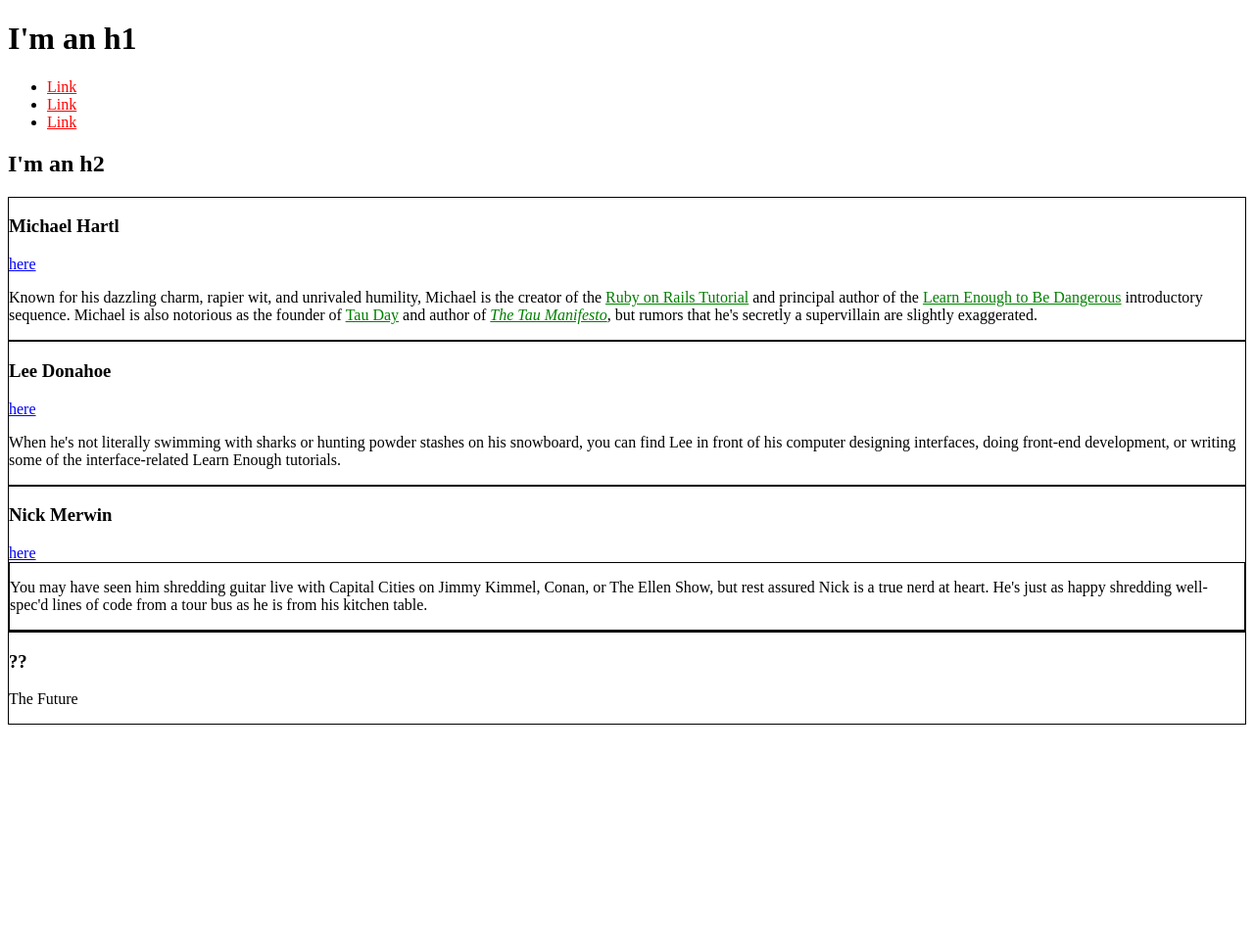
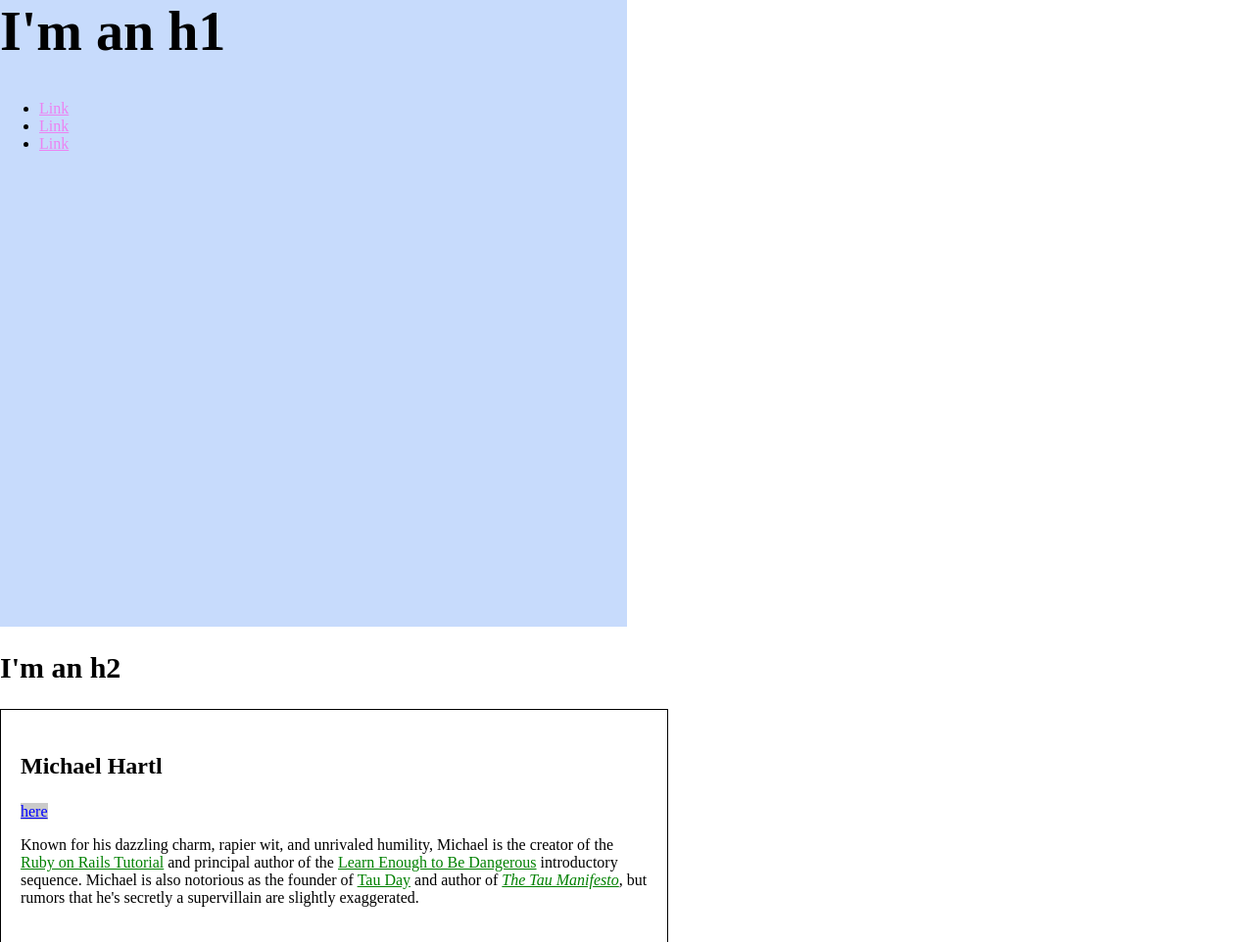
Before and after one commit to sajin71/sample_css, a plain HTML site: page index.html in a window 1280 px wide. Shown: the top 962 px of the page at 98% size. Before the commit the page ends 800 px from the top, so only its background shows below. Drawn offline with Linux system fonts and the light colour scheme.

Commit message:
Play with sizing

```diff
--- a/index.html
+++ b/index.html
@@ -5,12 +5,35 @@
     <meta charset="utf-8">
     <style>
     /*GLOBAL STYLES*/
+    html, body {
+      margin: 0;
+      padding: 0;
+    }
+    h1 {
+      font-size: 7vh;
+      margin-top: 0;
+    }
       a {
-        color: red;
+        color: rgb(236, 130, 242);
+      }
+      h2 {
+        font-size: 30px;
       }
     /*BIO STYLES*/
+    .bio-wrapper{
+      font-size: 24px;
+    }
       .bio-box {
         border: 1px solid black;
+        width: 50%;
+        font-size: 1rem;
+        padding: 20px;
+      }
+      .bio-box h3{
+        font-size: 1.5em;
+      }
+      .bio-copy {
+        font-size: 1em;
       }
       .bio-copy a {
         color: green;
@@ -18,11 +41,19 @@
     /*SOCIAL SYTLES*/
 
       .social-link {
+        background: rgba(150, 150, 150, 0.5);
         color: blue;
+      }
+    /* HERO STYLES */
+      .full-hero {
+        background-color: #c7dbfc;
+        height: 50vw;
+        width: 50vw;
       }
     </style>
   </head>
   <body>
+    <div class="full-hero hero-home">
     <h1>I'm an h1</h1>
     <ul>
       <li>
@@ -35,7 +66,9 @@
         <a href="http://example.com/">Link</a>
       </li>
     </ul>
+    </div>
     <h2>I'm an h2</h2>
+    <div class="bio-wrapper">
     <div class="bio-box">
       <h3>Michael Hartl</h3>
       <a href="http://twitter.com/mhartl" class="social-link">here</a>
@@ -70,7 +103,7 @@
     <div class="bio-box">
       <h3>Nick Merwin</h3>
       <a href="https://twitter.com/nickmerwin" class="social-link">here</a>
-      <div class="bio-box">
+      <div class="bio-copy">
       <p>
         You may have seen him shredding guitar live with Capital Cities on Jimmy
         Kimmel, Conan, or The Ellen Show, but rest assured Nick is a true nerd at
@@ -81,9 +114,12 @@
     </div>
     <div class="bio-box">
       <h3>??</h3>
+      <div class="bio-copy">
       <p>
         The Future
       </p>
+      </div>
+    </div>
     </div>
   </body>
 </html>
```
